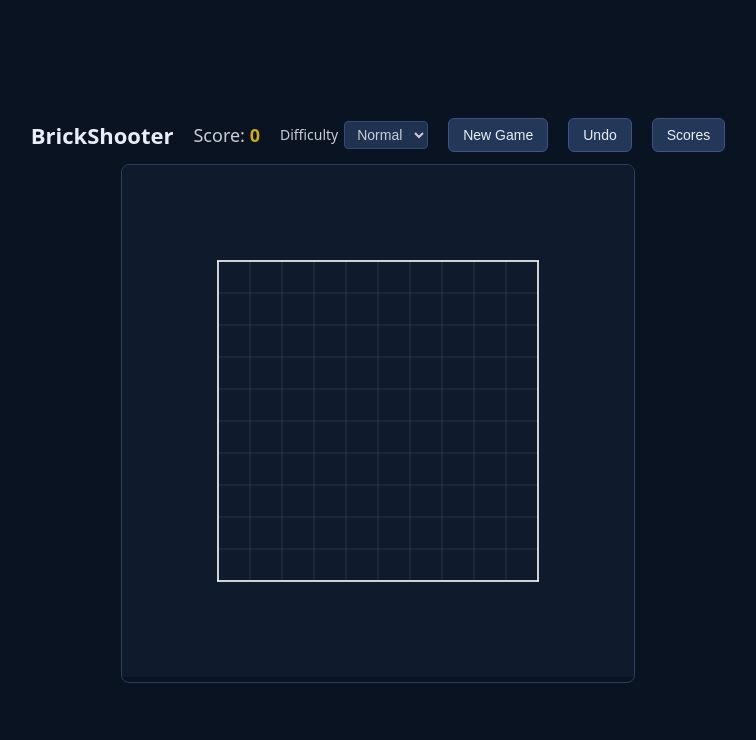
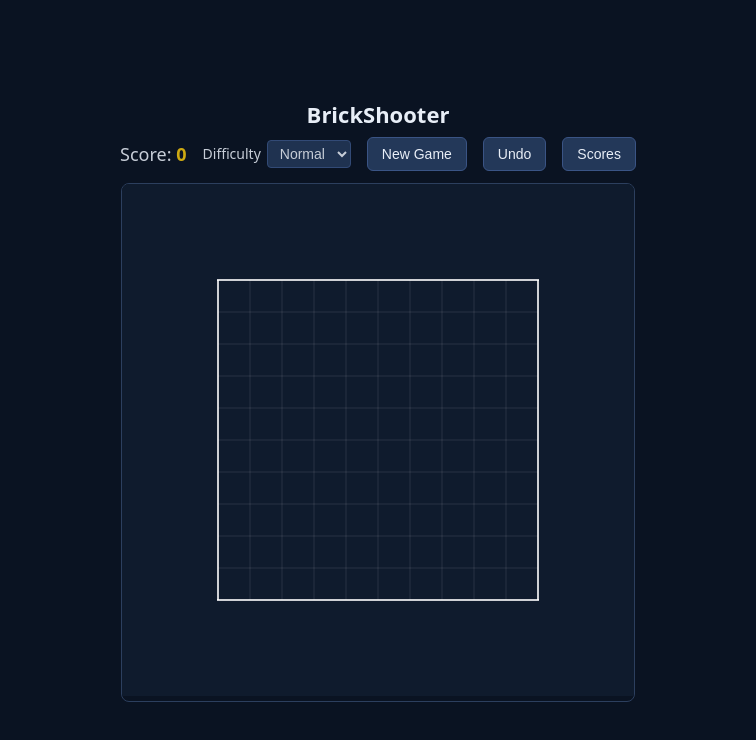
Before and after one commit to GeorgeMakarov/BrickShooter, a website built with Vite: page v2/frontend/index.html in a window 1280 px wide. Shown: the whole page, without its empty margins (262-1018 px from the left). Built offline with nearby package versions, Linux system fonts and the light colour scheme; no server answers; animation ran at ten frames a second.

Commit message:
style(v2): put title above the controls row
Header becomes a two-row stack: the BrickShooter title on top, then the
score + difficulty + buttons on a second row. Controls wrap on narrow
viewports.

```diff
--- a/v2/frontend/index.html
+++ b/v2/frontend/index.html
@@ -24,8 +24,16 @@
       }
       header {
         display: flex;
+        flex-direction: column;
         align-items: center;
-        gap: 20px;
+        gap: 8px;
+      }
+      header .controls {
+        display: flex;
+        align-items: center;
+        gap: 16px;
+        flex-wrap: wrap;
+        justify-content: center;
       }
       h1 {
         margin: 0;
@@ -137,6 +145,7 @@
   <body>
     <header>
       <h1>BrickShooter</h1>
+      <div class="controls">
         <span class="score">Score: <span id="score">0</span></span>
         <label class="diff">
           Difficulty
@@ -149,6 +158,7 @@
         <button id="new-game">New Game</button>
         <button id="undo">Undo</button>
         <button id="scores">Scores</button>
+      </div>
     </header>
     <div id="game"></div>
     <div id="overlay" class="hidden">
```
Lines whose indentation alone changed are shown as unchanged.
